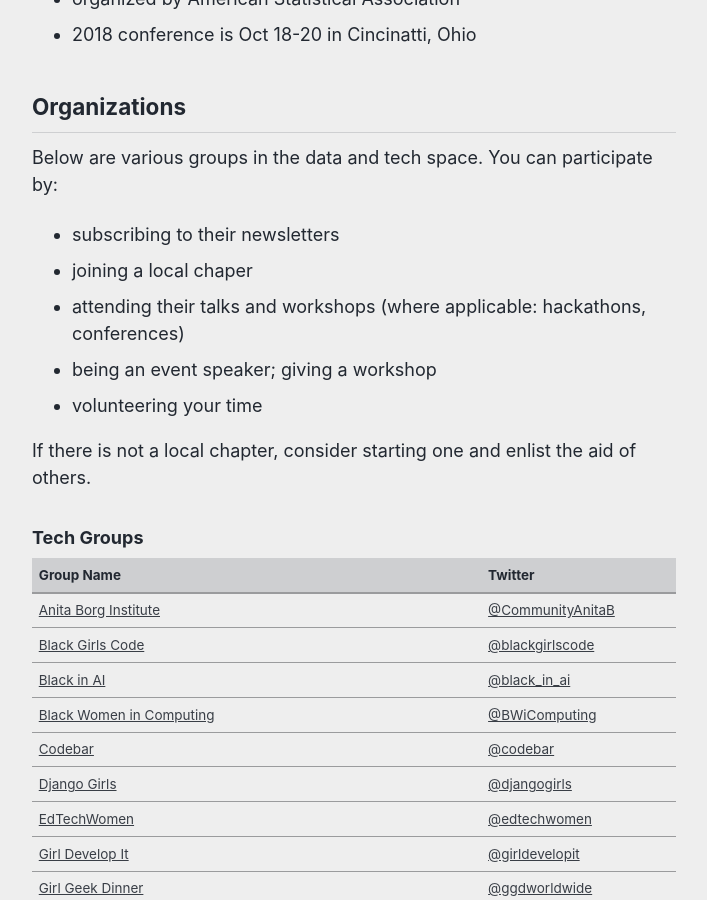
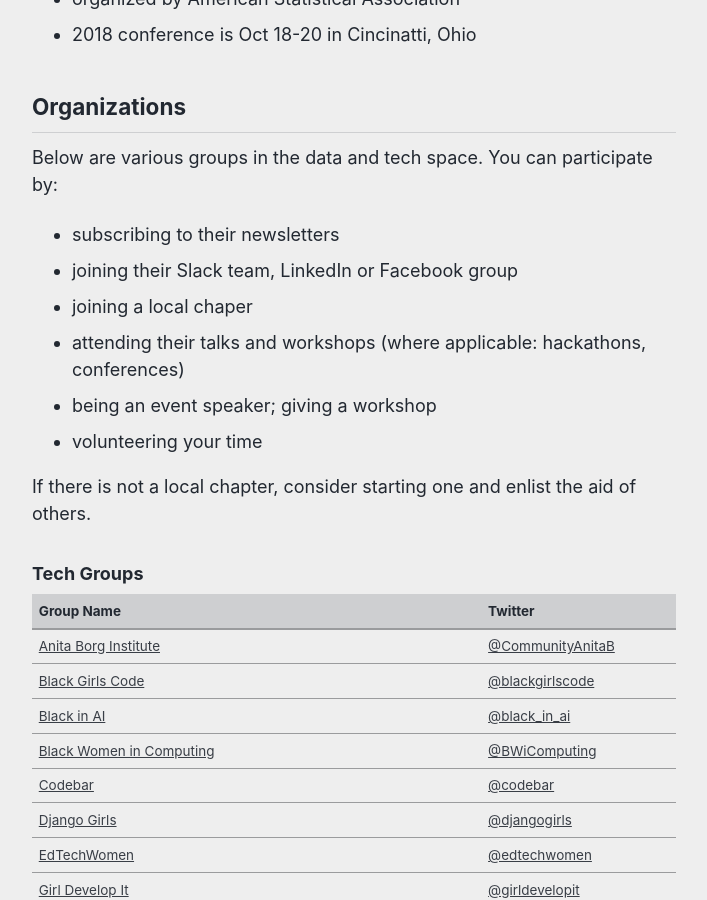
Before and after one commit to reshamas/reshamas.github.io, a Jekyll site: the page built from _posts/2018-05-09-resource-guide-for-women-in-data-science.md, in a window 1280 px wide and 900 px high, scrolled down 3386 px. Shown: the whole window, without its empty margins (286-993 px from the left). Built offline with Jekyll 4.4.1, drawn with Linux system fonts in a browser that asks for light colours; comment, search, counter and statistics services are not loaded.

Commit message:
Update 2018-05-09-resource-guide-for-women-in-data-science.md

```diff
--- a/_posts/2018-05-09-resource-guide-for-women-in-data-science.md
+++ b/_posts/2018-05-09-resource-guide-for-women-in-data-science.md
@@ -76,6 +76,7 @@
 ## Organizations
 Below are various groups in the data and tech space.  You can participate by:
 - subscribing to their newsletters
+- joining their Slack team, LinkedIn or Facebook group
 - joining a local chaper
 - attending their talks and workshops (where applicable: hackathons, conferences)
 - being an event speaker; giving a workshop
```
